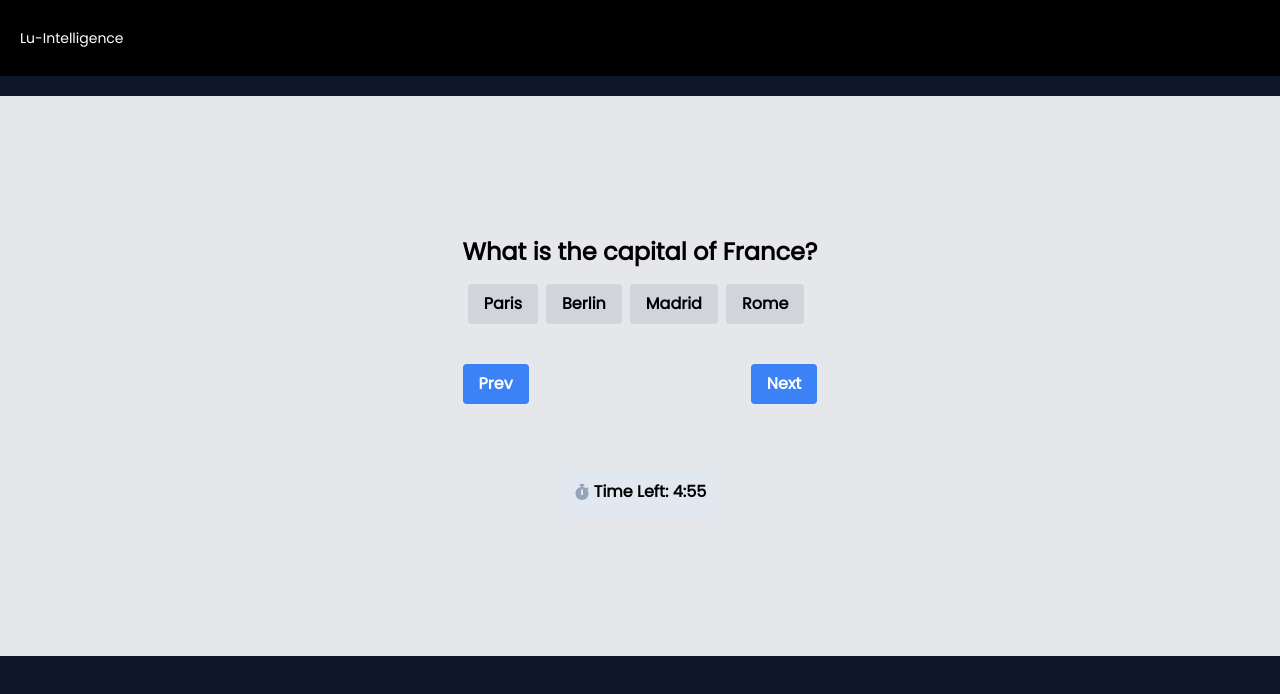
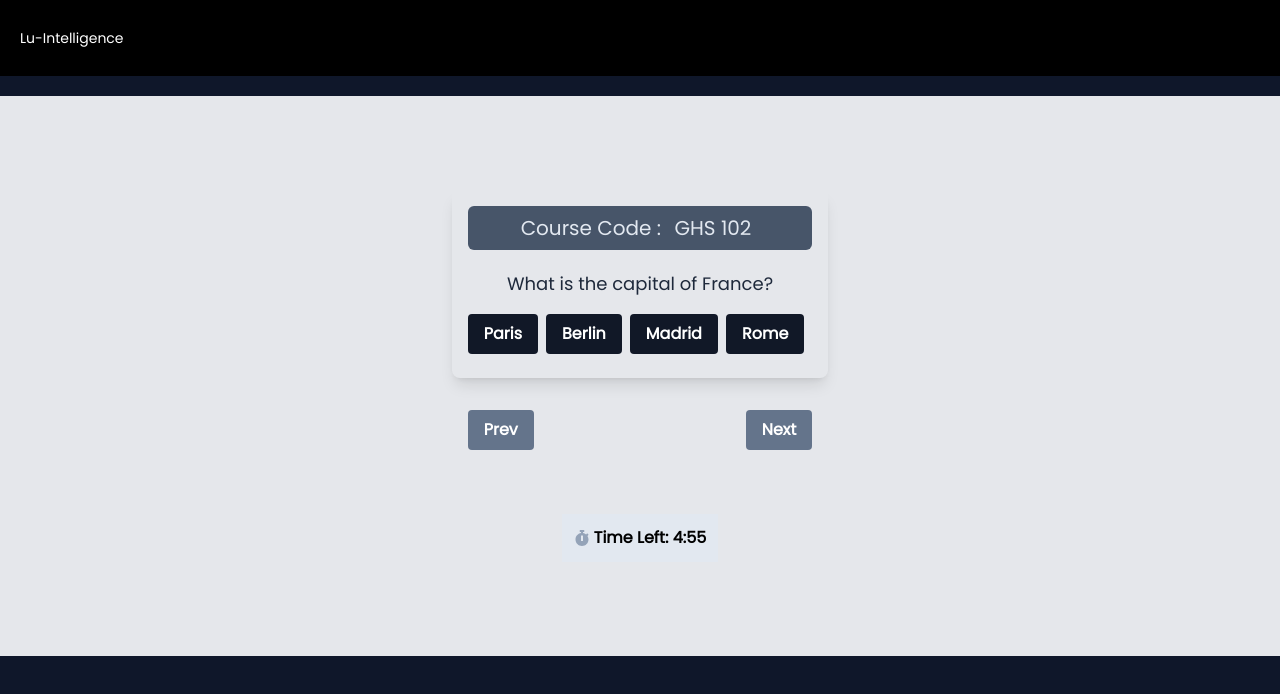
Before and after one commit to LightUniversal/SpokenLife, a React (Create React App) app in the folder frontend/: page /quiz in a window 1280 px wide. Shown: the top 694 px of the page. Built offline with nearby package versions, Linux system fonts and the light colour scheme.

Commit message:
Made new change

```diff
--- a/frontend/src/screens/QuizApp.js
+++ b/frontend/src/screens/QuizApp.js
@@ -6,12 +6,16 @@ const Quiz = () => {
     {
       question: "What is the capital of France?",
       options: ["Paris", "Berlin", "Madrid", "Rome"],
-      answer: "Paris"
+      answer: "Paris",
+      sn:1
     },
     {
       question: "What is 2 + 2?",
       options: ["3", "4", "5", "6"],
-      answer: "4"
+      answer: "4",
+      sn:2,
+
+      solution:"2+2 = 4"
     },
     {
       question: "Who wrote 'To Kill a Mockingbird'?",
@@ -38,7 +42,10 @@ const Quiz = () => {
 
   useEffect(() => {
     const timer = setInterval(() => {
-      setTimeLeft(prevTime => prevTime - 1);
+      setTimeLeft((prevTime) => prevTime - 1);
+      if(timeLeft == 4) {
+        console.log("DONE")
+      }
     }, 1000);
 
     return () => clearInterval(timer);
@@ -98,33 +105,34 @@ const Quiz = () => {
         </div>
       ) : (
         <div>
-          <div className="text-center mb-4">
-            <h2 className="text-2xl font-bold">{questions[currentQuestion].question}</h2>
-            <div className="mt-4">
+          <div className=" mb-4 p-4 text-center shadow-lg rounded-lg">
+            <h3 className=" text-xl  text-slate-200 bg-slate-600  p-2 rounded-md mb-5">Course Code : <span className=" p-2">GHS 102</span></h3>
+            <h2 className="text-lg text-center font-medium text-slate-800">{questions[currentQuestion].question}</h2>
+            <div className="mt-4 text-center">
               {questions[currentQuestion].options.map((option, index) => (
                 <button
                   key={index}
                   className={`${
-                    selectedOption === option ? "bg-blue-500 text-white" : "bg-gray-300"
-                  } hover:bg-blue-700 text-black font-bold py-2 px-4 rounded mr-2 mb-2`}
+                    selectedOption === option ? "bg-blue-500 text-white" : "bg-gray-900 text-white"
+                  } hover:bg-slate-700 hover:text-white  focus:bg-blue-500 text-black font-bold py-2 px-4 rounded mr-2 mb-2`}
                   onClick={() => handleOptionSelect(option)}
-                  disabled={selectedOption !== ""}
+                  // disabled={selectedOption !== ""}
                 >
                   {option}
                 </button>
               ))}
             </div>
           </div>
-          <div className="flex justify-between">
+          <div className="flex justify-between px-4">
             <button
-              className="bg-blue-500 hover:bg-blue-700 text-white font-bold py-2 px-4 rounded mt-4"
+              className="bg-slate-500 hover:bg-slate-700 text-white font-bold py-2 px-4 rounded mt-4"
               onClick={handlePrev}
               disabled={currentQuestion === 0}
             >
               Prev
             </button>
             <button
-              className="bg-blue-500 hover:bg-blue-700 text-white font-bold py-2 px-4 rounded mt-4"
+              className="bg-slate-500 hover:bg-slate-700 text-white font-bold py-2 px-4 rounded mt-4"
               onClick={handleNext}
               disabled={selectedOption === ""}
             >
```
